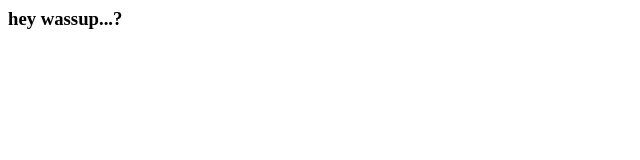
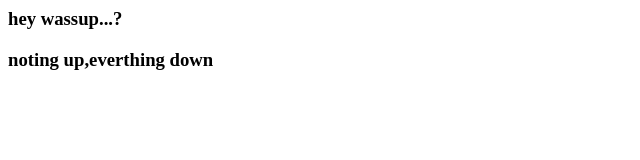
Before and after one commit to ssk-developer-123/localrepo, a plain HTML site: page index.html in a window 1280 px wide. Shown: the whole page, without its empty margins (0-640 px from the left). Drawn offline with Linux system fonts and the light colour scheme.

Commit message:
featured

```diff
--- a/index.html
+++ b/index.html
@@ -1 +1,2 @@
 <h3> hey wassup...?</h3>
+<h3> noting up,everthing down</h3>
```
Also changed, not shown: 1 other file.
